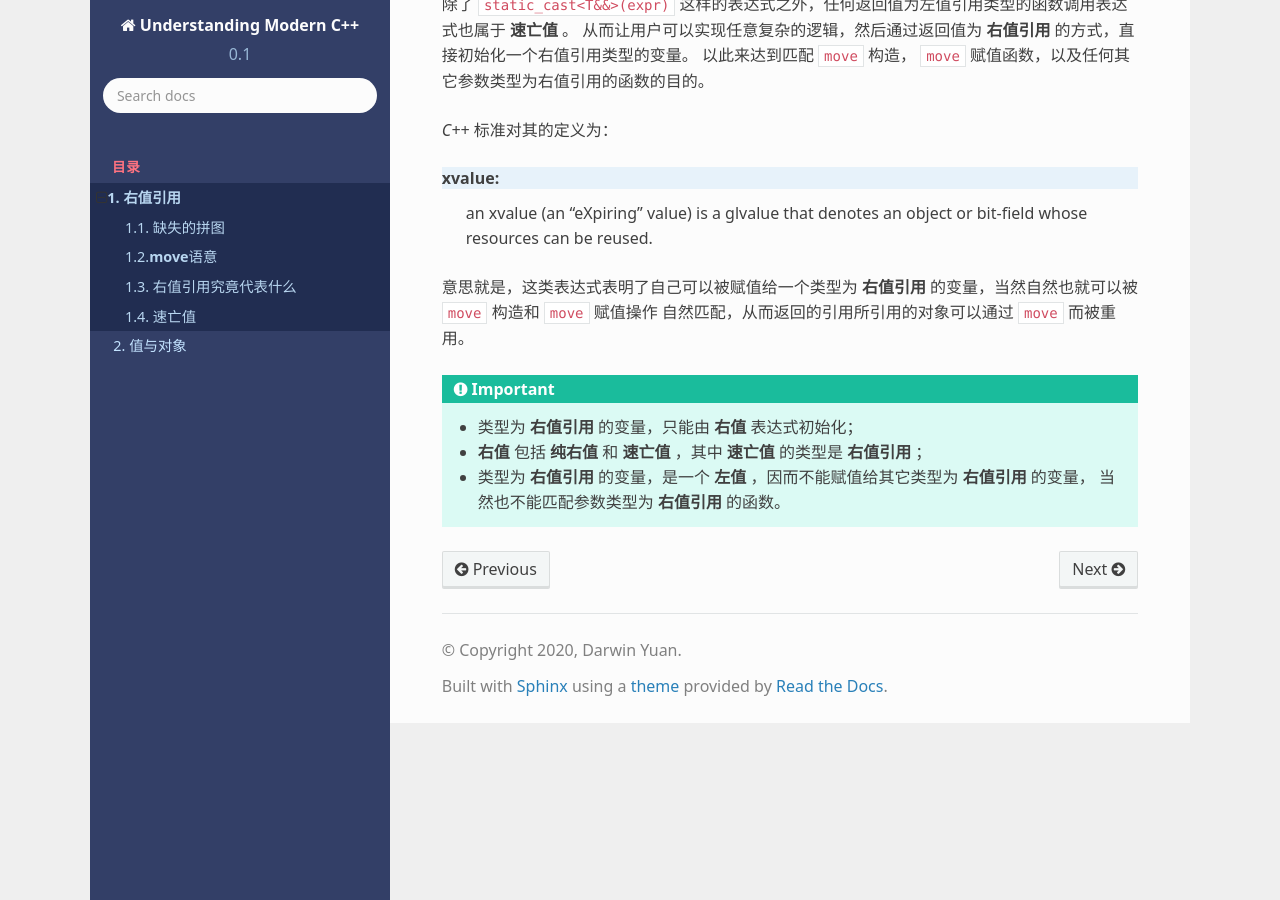
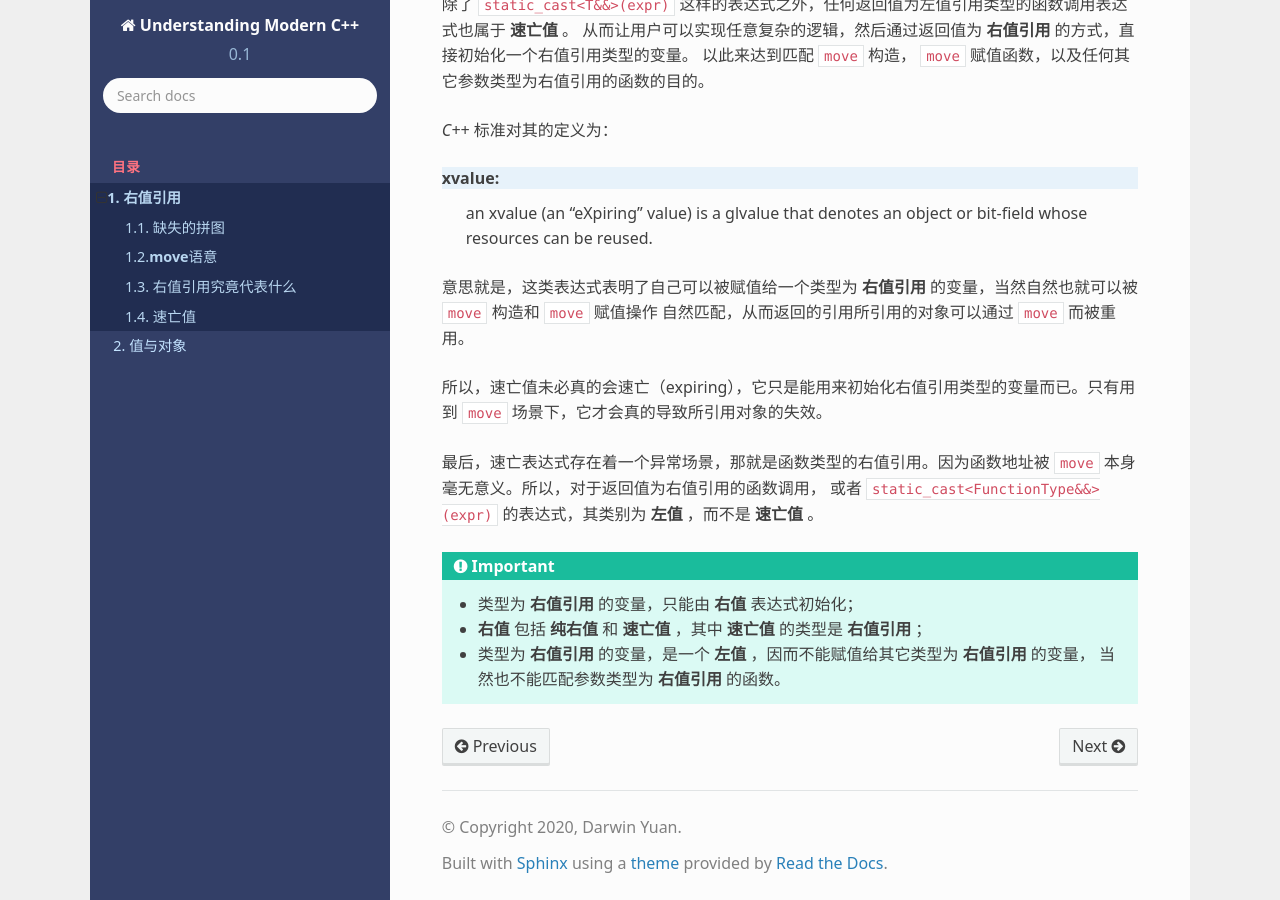
Before and after one commit to godsme/understand_modern_cpp, a Sphinx documentation site: the page built from docs/source/rvalue-ref.rst, in a window 1280 px wide and 900 px high, scrolled down 7050 px. Built offline with Sphinx 7.4.7 and the Read the Docs theme 2.0.0, drawn with Linux system fonts in a browser that asks for light colours; formulas are drawn with MathJax 3.

Commit message:
added more data

```diff
--- a/docs/source/rvalue-ref.rst
+++ b/docs/source/rvalue-ref.rst
@@ -281,6 +281,11 @@ xvalue:
 意思就是，这类表达式表明了自己可以被赋值给一个类型为 **右值引用** 的变量，当然自然也就可以被 ``move`` 构造和 ``move`` 赋值操作
 自然匹配，从而返回的引用所引用的对象可以通过 ``move`` 而被重用。
 
+所以，速亡值未必真的会速亡（expiring），它只是能用来初始化右值引用类型的变量而已。只有用到 ``move`` 场景下，它才会真的导致所引用对象的失效。
+
+最后，速亡表达式存在着一个异常场景，那就是函数类型的右值引用。因为函数地址被 ``move`` 本身毫无意义。所以，对于返回值为右值引用的函数调用，
+或者 ``static_cast<FunctionType&&>(expr)`` 的表达式，其类别为 **左值** ，而不是 **速亡值** 。
+
 .. important::
    - 类型为 **右值引用** 的变量，只能由 **右值** 表达式初始化；
    - **右值** 包括 **纯右值** 和 **速亡值** ，其中 **速亡值** 的类型是 **右值引用** ；
```
